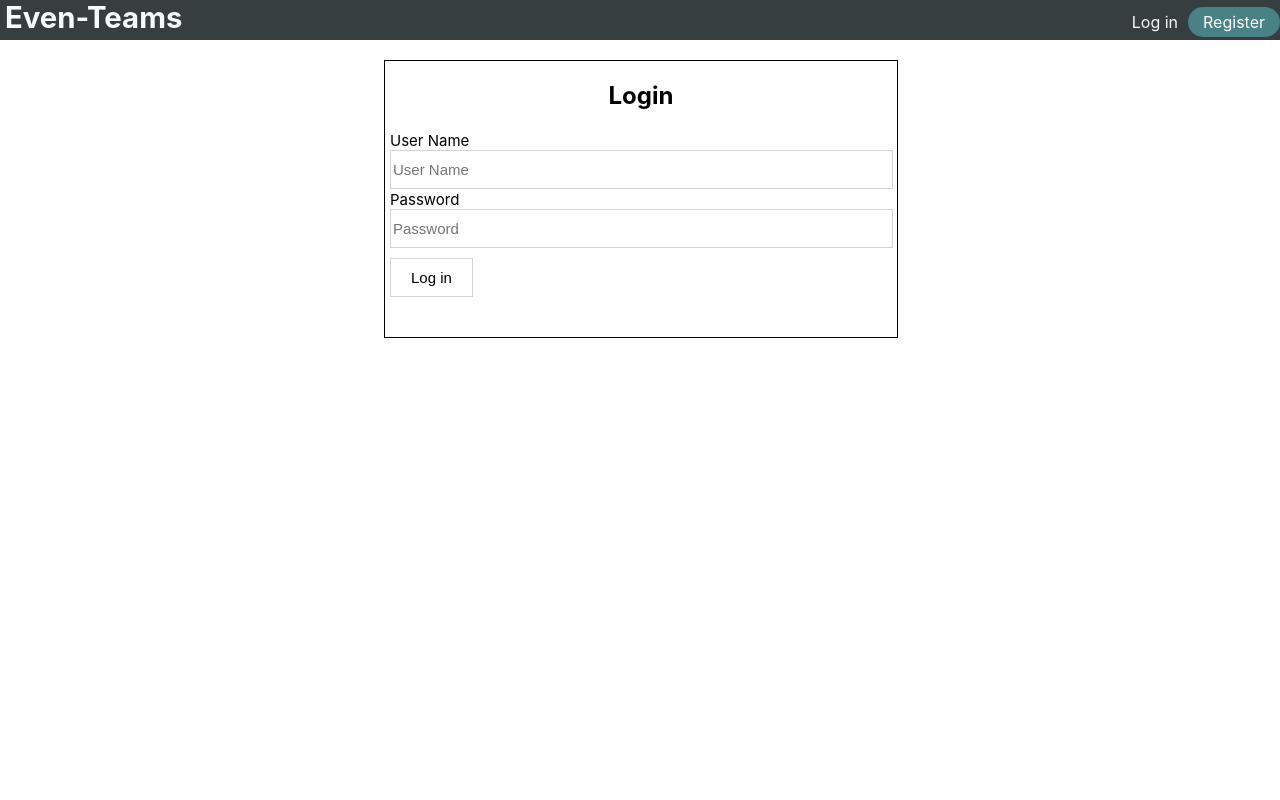
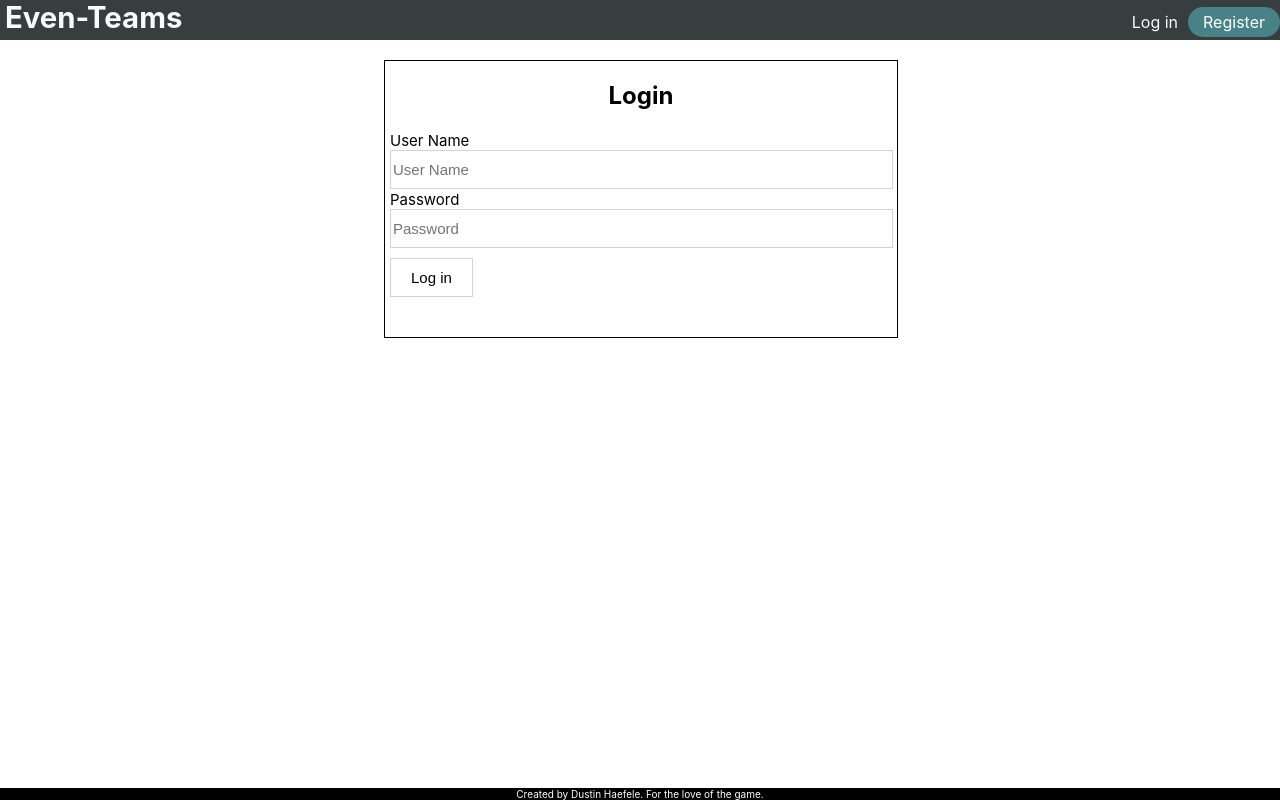
Before and after one commit to DustinHaefele/even-teams-client, a React (Create React App) app: page /login in a window 1280 px wide. Built offline with nearby package versions, Linux system fonts and the light colour scheme.

Commit message:
fixed thue morse split and added footer

```diff
--- a/src/App.js
+++ b/src/App.js
@@ -12,7 +12,7 @@ import PrivateRoute from './Routing/PrivateRoute';
 import './App.css';
 import Header from './components/Header/Header';
 import MakeTeamsPage from './routes/MakeTeamsPage/MakeTeamsPage';
-
+import Footer from './components/Footer/Footer'
 
 class App extends React.Component {
   state = {hasError: false};
@@ -70,6 +70,7 @@ class App extends React.Component {
             />
           </Switch>
         </main>
+        <Footer />
     </div>
   );
 }
--- /dev/null
+++ b/src/components/Footer/Footer.css
@@ -0,0 +1,10 @@
+footer p {
+  margin: 0 0;
+  position: fixed;
+  bottom:0;
+  left:0;
+  right: 0;
+  font-size: 10px;
+  background-color: black;
+  color: white;
+}
--- /dev/null
+++ b/src/components/Footer/Footer.js
@@ -0,0 +1,11 @@
+import './Footer.css'
+import React from 'react';
+
+export default function Footer() {
+
+  return (
+    <footer>
+      <p>Created by Dustin Haefele.  For the love of the game.</p>
+    </footer>
+  )
+}
--- a/src/routes/MakeTeamsPage/MakeTeamsPage.css
+++ b/src/routes/MakeTeamsPage/MakeTeamsPage.css
@@ -28,3 +28,10 @@
   background-color: white;
   margin: 10px 0;
 }
+
+@media screen and (min-width: 480px) {
+  .team-button-div {
+    width: 60%;
+    margin-left: 20%;
+  }
+}
```
